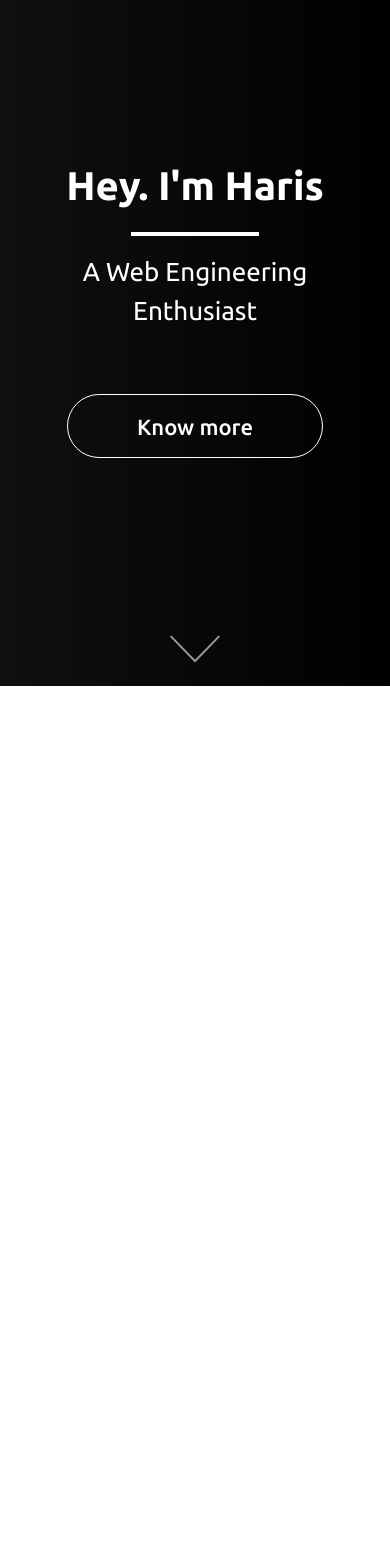
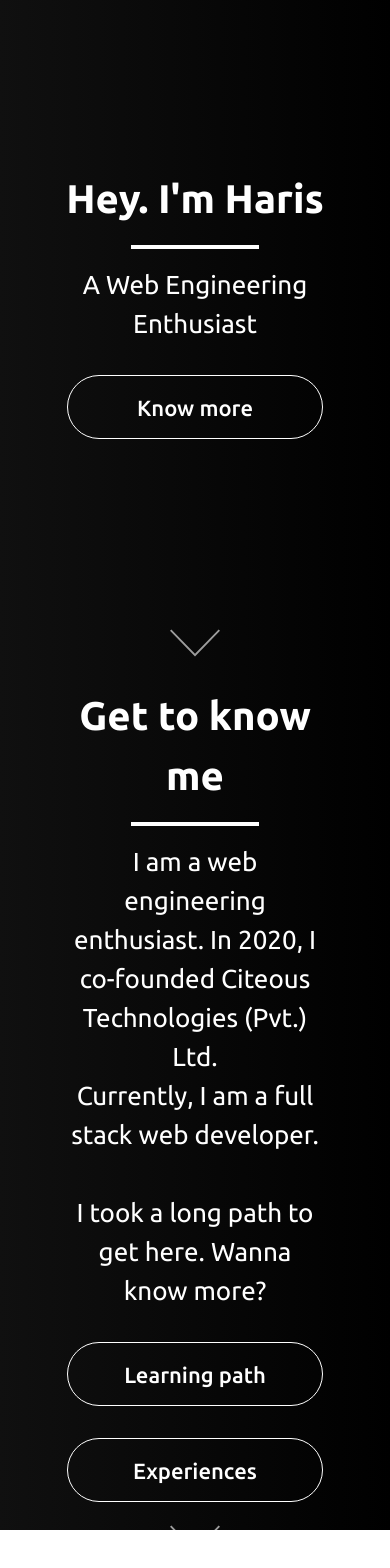
Before and after one commit to m-haris-n/me, a React (Create React App) app: page / in a window 390 px wide. Shown: the part 158-1726 px from the top of the page. Before the commit the page ends 844 px from the top, so only its background shows below. Built offline with nearby package versions, Linux system fonts and the light colour scheme.

Commit message:
added second section

```diff
--- a/public/index.html
+++ b/public/index.html
@@ -1,8 +1,8 @@
 <!DOCTYPE html>
-<html lang="en">
+<html lang="en" class="scroll-smooth">
   <head>
     <meta charset="utf-8" />
-    <link rel="icon" href="%PUBLIC_URL%/favicon.ico" />
+    <link rel="icon" href="%PUBLIC_URL%/favicon.svg" />
     <meta name="viewport" content="width=device-width, initial-scale=1" />
     <meta name="theme-color" content="#000000" />
     <meta
--- a/src/App.js
+++ b/src/App.js
@@ -1,14 +1,15 @@
 import Wrapper from "./components/UI/Containers/Wrapper";
 import Navbar from "./components/UI/Navbar";
 import React from "react";
-import FirstSection from "./components/FirstSection";
-
+import FirstSection from "./components/Sections/FirstSection";
+import SecondSection from "./components/Sections/SecondSection";
 
 function App() {
   return (
     <Wrapper classes="bg-gradient">
       <Navbar />
-      <FirstSection />
+      <FirstSection linkTo="#secondSection" />
+      <SecondSection />
     </Wrapper>
   );
 }
--- a/src/components/FirstSection.js
+++ /dev/null
@@ -1,34 +0,0 @@
-import React from "react";
-import Socialbar from "./UI/Socialbar";
-import Button from "./UI/Button";
-
-import downArrow from "../assets/icons/down-arrow.svg";
-import manVector from "../assets/img/manVector.png";
-
-export default function FirstSection() {
-  return (
-    <div className="w-full h-screen flex flex-col justify-between items-center">
-        <div className="h-[160px]"></div>
-      <div className="my-container flex flex-row justify-center md:justify-between items-center">
-        <div className="w-5/6 lg:w-3/6 flex flex-col items-center md:items-start">
-            <div className="flex flex-col items-center md:items-start">
-          <p className="heading text-center md:text-left">Hey. I'm Haris</p>
-          <div className="w-32 h-1 bg-white my-4"></div>
-          <p className="sub-heading-reg-m text-center md:text-left">A Web Engineering Enthusiast</p>
-            </div>
-          <Button>Know more</Button>
-        </div>
-        <img src={manVector} alt="" className="hidden xl:block xl:w-2/5" />
-        <Socialbar direction="col"/>
-      </div>
-      <button>
-        <img
-          src={downArrow}
-          alt=""
-          width={`50px`}
-          className="my-3 opacity-60 hover:opacity-100 transition-all"
-        />
-      </button>
-    </div>
-  );
-}
--- /dev/null
+++ b/src/components/Sections/FirstSection.js
@@ -0,0 +1,38 @@
+import React from "react";
+import Socialbar from "../UI/Socialbar";
+import Button from "../UI/Button";
+
+import downArrow from "../../assets/icons/down-arrow.svg";
+import manVector from "../../assets/img/manVector.png";
+
+export default function FirstSection(props) {
+  return (
+    <div className="w-full h-screen flex flex-col justify-between items-center">
+      <div className="h-[160px]"></div>
+      <div className="my-container flex flex-row justify-center md:justify-between items-center">
+        <div className="w-5/6 lg:w-3/6 flex flex-col items-center md:items-start">
+          <div className="flex flex-col items-center md:items-start">
+            <p className="heading text-center md:text-left">Hey. I'm Haris</p>
+            <div className="w-32 h-1 bg-white my-4"></div>
+            <p className="sub-heading-reg-m text-center md:text-left">
+              A Web Engineering Enthusiast
+            </p>
+          </div>
+          <Button>Know more</Button>
+        </div>
+        <img src={manVector} alt="" className="hidden xl:block xl:w-2/5" />
+        <Socialbar direction="col" />
+      </div>
+      <a href={props.linkTo}>
+        <button>
+          <img
+            src={downArrow}
+            alt=""
+            width={`50px`}
+            className="my-3 opacity-60 hover:opacity-100 transition-all"
+          />
+        </button>
+      </a>
+    </div>
+  );
+}
--- /dev/null
+++ b/src/components/Sections/SecondSection.js
@@ -0,0 +1,48 @@
+import React from "react";
+import worldVector from "../../assets/img/worldVector.png";
+import Button from "../UI/Button";
+import downArrow from "../../assets/icons/down-arrow.svg";
+
+export default function SecondSection(props) {
+  return (
+    <div
+      id="secondSection"
+      className="w-full h-screen flex flex-col justify-between items-center"
+    >
+      <div className="h-[160px]"></div>
+      <div className="my-container flex flex-row justify-center lg:justify-end md:items-center">
+        <img
+          src={worldVector}
+          alt=""
+          className="hidden xl:block xl:w-3/6 relative left-[-450px]"
+        />
+        <div className="w-5/6 lg:w-3/6 flex flex-col items-center md:items-end">
+          <div className="flex flex-col items-center md:items-end">
+            <p className="heading text-center md:text-right">Get to know me</p>
+            <div className="w-32 h-1 bg-white my-4"></div>
+            <p className="sub-heading-reg-m text-center md:text-right">
+              I am a web engineering enthusiast. In 2020, I co-founded Citeous Technologies (Pvt.) Ltd. <br />
+              Currently, I am a full stack web developer. <br /><br />
+              I took a long path to get here. Wanna know more?
+            </p>
+          </div>
+          <div className="flex flex-col md:flex-row">
+            <Button>Learning path</Button>
+            <div className="w-10 h-0"></div>
+            <Button>Experiences</Button>
+          </div>
+        </div>
+      </div>
+      <a href={props.linkTo}>
+        <button>
+          <img
+            src={downArrow}
+            alt=""
+            width={`50px`}
+            className="my-3 opacity-60 hover:opacity-100 transition-all"
+          />
+        </button>
+      </a>
+    </div>
+  );
+}
--- a/src/index.css
+++ b/src/index.css
@@ -66,7 +66,7 @@
   /* Components */
 
   .my-btn {
-    @apply w-64 h-16 text-white btn-text border-[1px] rounded-full border-white mt-16;
+    @apply w-64 h-16 text-white btn-text border-[1px] rounded-full border-white mt-8;
 
   }
 }
```
Also changed, not shown: public/favicon.svg (added), src/assets/img/worldVector.png (added).
